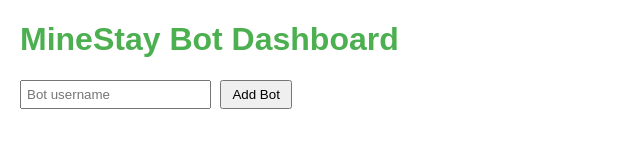
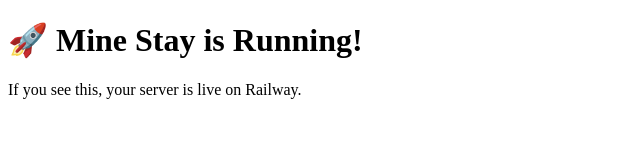
Before and after one commit to jay171717/mine-stay, a website: page public/index.html in a window 1280 px wide. Shown: the whole page, without its empty margins (0-640 px from the left). Drawn offline with Linux system fonts and the light colour scheme; no server answers.

Commit message:
Update index.html

```diff
--- a/public/index.html
+++ b/public/index.html
@@ -2,14 +2,10 @@
 <html lang="en">
 <head>
   <meta charset="UTF-8">
-  <title>MineStay Dashboard</title>
-  <link rel="stylesheet" href="styles.css">
+  <title>Mine Stay</title>
 </head>
 <body>
-  <h1>MineStay Bot Dashboard</h1>
-  <div id="bots"></div>
-  <input type="text" id="newBotName" placeholder="Bot username">
-  <button onclick="addBot()">Add Bot</button>
-  <script src="client.js"></script>
+  <h1>🚀 Mine Stay is Running!</h1>
+  <p>If you see this, your server is live on Railway.</p>
 </body>
 </html>
```
